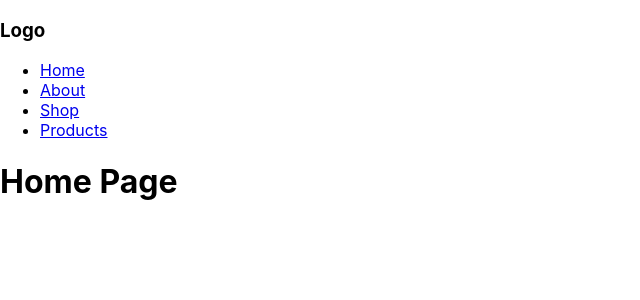
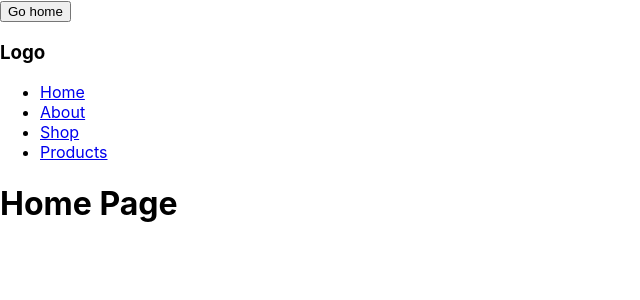
Before and after one commit to juaneme8/md-react-router, a React (Create React App) app: page / in a window 1280 px wide. Shown: the top 300 px of the page, without its empty margins (0-640 px from the left). Built offline with nearby package versions, Linux system fonts and the light colour scheme.

Commit message:
Redirects

```diff
--- a/src/App.js
+++ b/src/App.js
@@ -3,14 +3,17 @@ import About from './components/About';
 import Shop from './components/Shop';
 import ItemDetails from './components/ItemDetails';
 import Products from './components/Products';
+import NotFound from './components/NotFound';
+import HomeButton from './components/HomeButton';
 
-import { BrowserRouter as Router, Switch, Route } from 'react-router-dom';
+import { BrowserRouter as Router, Switch, Route, Redirect } from 'react-router-dom';
 
 const Home = () => <h1>Home Page</h1>;
 
 function App() {
 	return (
 		<Router>
+			<HomeButton />
 			<Nav />
 			<Switch>
 				<Route path='/' exact component={Home} />
@@ -18,6 +21,9 @@ function App() {
 				<Route path='/shop' exact component={Shop} />
 				<Route path='/shop/:id' component={ItemDetails} />
 				<Route path='/products' component={Products} />
+
+				<Route path='/not-found' component={NotFound} />
+				<Redirect to='/not-found' />
 			</Switch>
 		</Router>
 	);
--- /dev/null
+++ b/src/components/HomeButton.js
@@ -0,0 +1,17 @@
+import { useHistory } from 'react-router-dom';
+
+function HomeButton() {
+	let history = useHistory();
+
+	function handleClick() {
+		history.push('/');
+	}
+
+	return (
+		<button type='button' onClick={handleClick}>
+			Go home
+		</button>
+	);
+}
+
+export default HomeButton;
--- /dev/null
+++ b/src/components/NotFound.js
@@ -0,0 +1,7 @@
+import React from 'react';
+
+function NotFound() {
+	return <div>404 - Not Found</div>;
+}
+
+export default NotFound;
```
